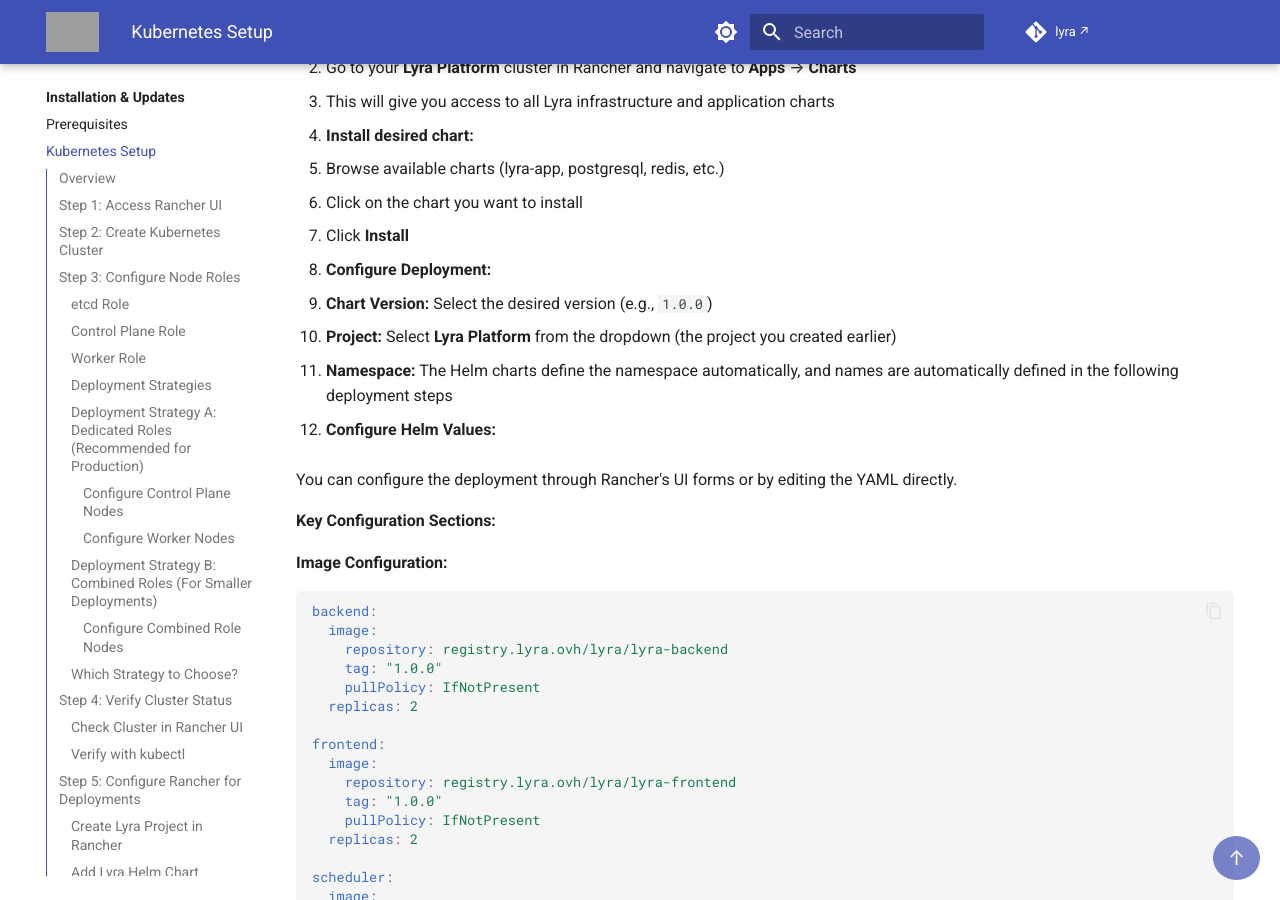
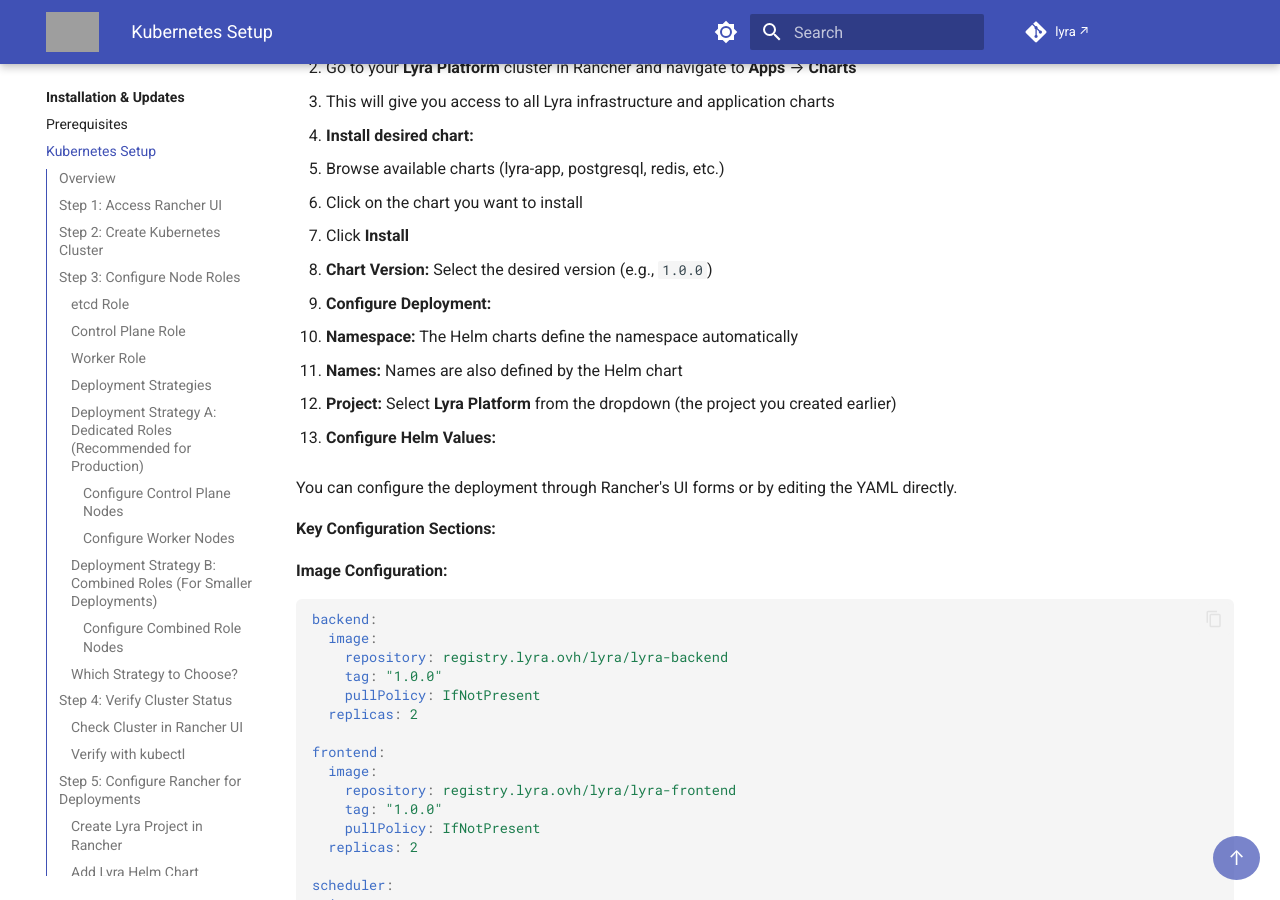
Before and after one commit to amreinch/lyra-docs, an MkDocs documentation site: the page built from docs/installation/kubernetes-setup.md, in a window 1280 px wide and 900 px high, scrolled down 9492 px. Built offline with MkDocs 1.6.1 and Material for MkDocs 9.7.7, drawn with Linux system fonts in a browser that asks for light colours; comment, search, counter and statistics services are not loaded; grey boxes are pictures that could not be loaded.

Commit message:
Reorder deployment configuration steps
- Move Chart Version selection to step 2 (after clicking Install)
- Reorganize Configure Deployment section:
  1. Namespace (automatically defined by Helm)
  2. Names (automatically defined by Helm)
  3. Project (manual selection from dropdown)

```diff
--- a/docs/installation/kubernetes-setup.md
+++ b/docs/installation/kubernetes-setup.md
@@ -440,11 +440,12 @@ All deployments are managed through Rancher's Apps & Marketplace interface using
    - Browse available charts (lyra-app, postgresql, redis, etc.)
    - Click on the chart you want to install
    - Click **Install**
+   - **Chart Version:** Select the desired version (e.g., `1.0.0`)
 
 3. **Configure Deployment:**
-   - **Chart Version:** Select the desired version (e.g., `1.0.0`)
+   - **Namespace:** The Helm charts define the namespace automatically
+   - **Names:** Names are also defined by the Helm chart
    - **Project:** Select **Lyra Platform** from the dropdown (the project you created earlier)
-   - **Namespace:** The Helm charts define the namespace automatically, and names are automatically defined in the following deployment steps
 
 4. **Configure Helm Values:**
 
```
